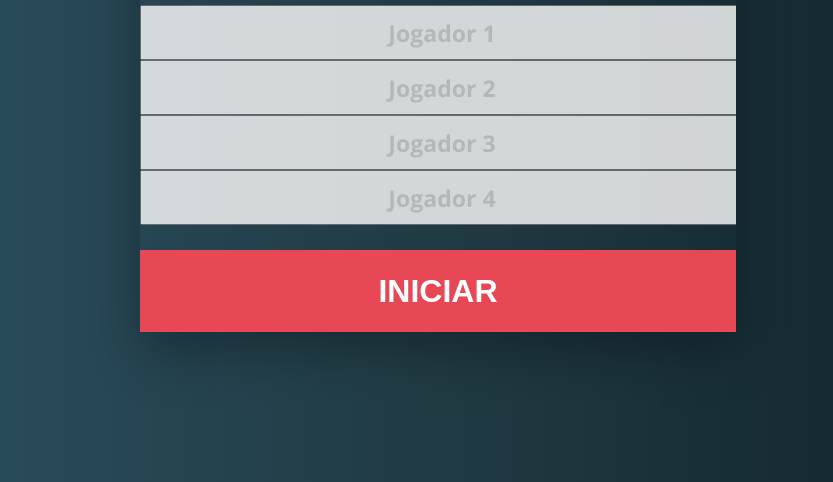
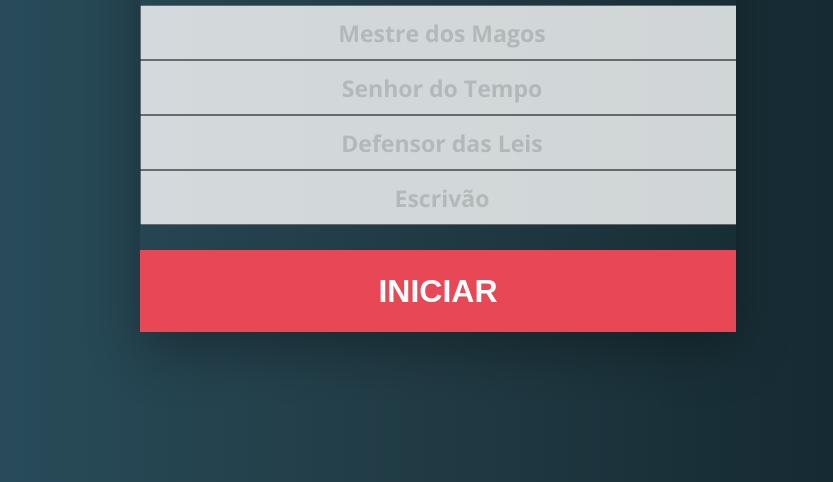
Before and after one commit to Azimolab/std_bg, a website: page index.html in a window 1280 px wide. Shown: the part 318-800 px from the top of the page, without its empty margins (202-1035 px from the left). Drawn offline with nearby package versions, Linux system fonts and the light colour scheme.

Commit message:
Update index.html

```diff
--- a/index.html
+++ b/index.html
@@ -26,10 +26,10 @@
   </div>
 
     <div class="plname">
-    <input id="player-name-1" type="text" placeholder="Jogador 1" maxlength="12"/>
-    <input id="player-name-2" type="text" placeholder="Jogador 2" maxlength="12"/>
-    <input id="player-name-3" type="text" placeholder="Jogador 3" maxlength="12"/>
-    <input id="player-name-4" type="text" placeholder="Jogador 4" maxlength="12"/>
+    <input id="player-name-1" type="text" placeholder="Mestre dos Magos" maxlength="12"/>
+    <input id="player-name-2" type="text" placeholder="Senhor do Tempo" maxlength="12"/>
+    <input id="player-name-3" type="text" placeholder="Defensor das Leis" maxlength="12"/>
+    <input id="player-name-4" type="text" placeholder="Escrivão" maxlength="12"/>
   </div>
 
   <div class="bt">
```
